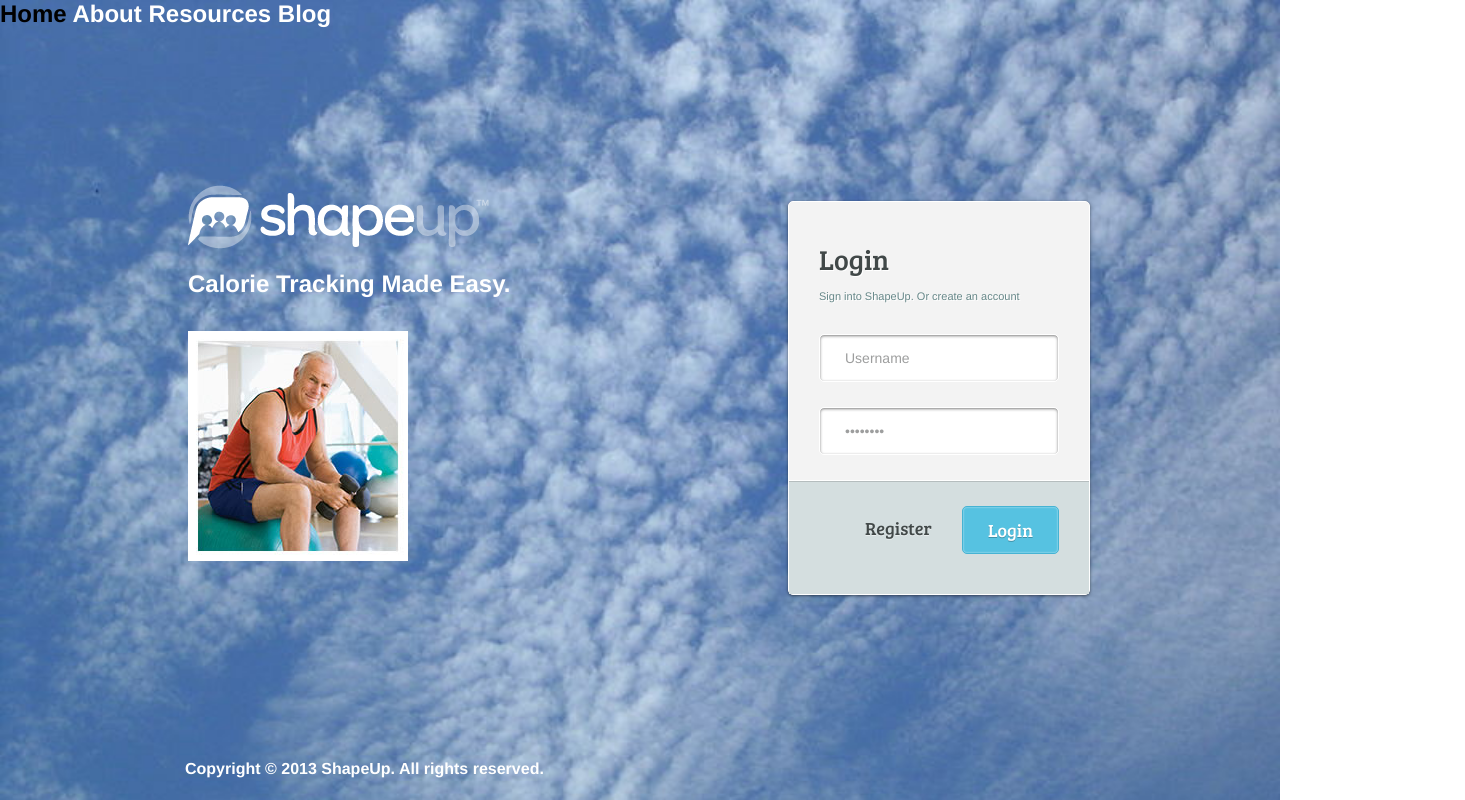
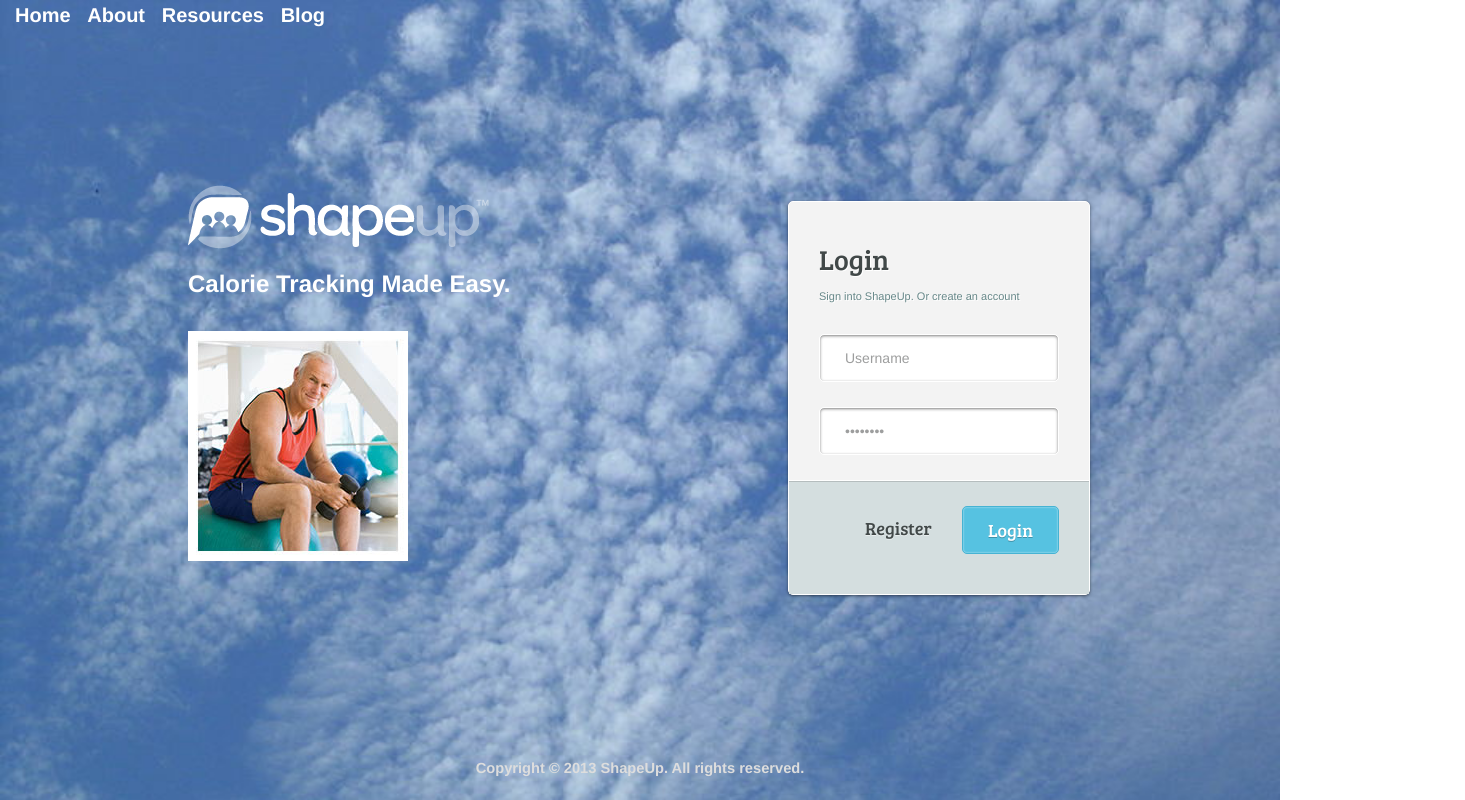
Before and after one commit to jimwang-ic/Calorie-tracker, a website: page view/login.html in a window 1280 px wide. Shown: the whole page, 1465 px wide, since content can reach past the window. Drawn offline with nearby package versions, Linux system fonts and the light colour scheme.

Commit message:
login page updates

```diff
--- a/css/login.css
+++ b/css/login.css
@@ -1,4 +1,15 @@
 /*Login page css*/
+*{
+	margin:0;
+	padding:0;
+}
+
+html{
+	width:100%;
+	overflow:hidden;
+
+}
+
 body {
 	background-repeat: no-repeat;
 	background-size: 100%;
@@ -52,16 +63,23 @@ a:active {
 	width: 100%;
 	height: 5%;
 	color: #FFFFFF;
+	margin-left:10px;
 }
 
+#toploginbar a{
+	font-size: 15pt;
+	padding:5px;
+}
 
 #bottomloginbar {
 	width: 100%;
 	height: 5%;;
 	position: absolute;
-	margin-left: 57px;
+	left:0;
 	bottom: 0;
-	color: white;
+	color: #ddd;
+	font-size:11pt;
+	text-align:center;
 }
 
 
```
